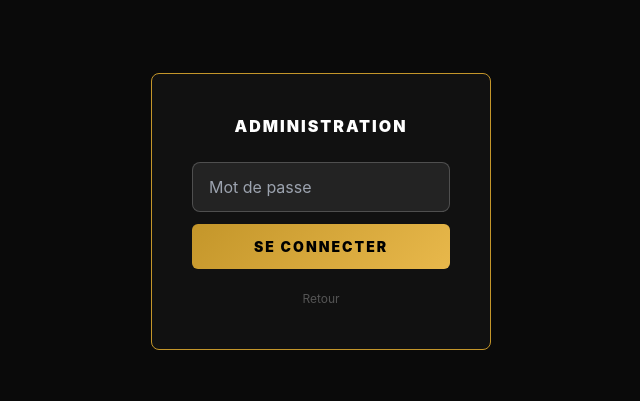
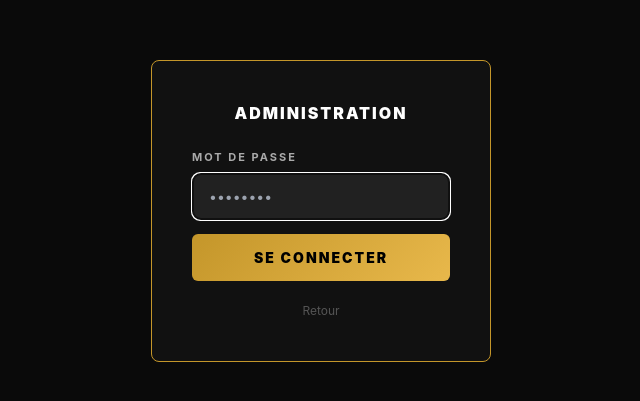
Before and after one commit to acawholesale/aca-wholesale, a Next.js app: page /admin/login in a window 1280 px wide. Shown: the part 189-590 px from the top of the page, without its empty margins (319-959 px from the left). Built offline with nearby package versions, Linux system fonts and the light colour scheme.

Commit message:
Update page.js

```diff
--- a/app/admin/login/page.js
+++ b/app/admin/login/page.js
@@ -24,22 +24,30 @@ export default function AdminLoginPage() {
     <div style={{ minHeight: '100vh', background: '#0a0a0a', display: 'flex', alignItems: 'center', justifyContent: 'center' }}>
       <div style={{ background: '#111', border: '1px solid #C4962A', borderRadius: 8, padding: 40, width: 340 }}>
         <h2 style={{ color: 'white', textAlign: 'center', marginBottom: 24, fontWeight: 900, letterSpacing: 2, textTransform: 'uppercase' }}>Administration</h2>
+
+        <div style={{ marginBottom: 14 }}>
+          <label style={{ display: 'block', color: '#aaa', fontSize: 11, fontWeight: 700, textTransform: 'uppercase', letterSpacing: 2, marginBottom: 8 }}>Mot de passe</label>
           <input
             type="password"
-          placeholder="Mot de passe"
+            placeholder="••••••••"
             value={password}
             onChange={e => setPassword(e.target.value)}
             onKeyDown={e => e.key === 'Enter' && handleLogin()}
-          style={{ width: '100%', padding: '12px 16px', background: 'rgba(255,255,255,0.08)', border: '1px solid rgba(255,255,255,0.2)', borderRadius: 6, color: 'white', fontSize: 16, marginBottom: 12, boxSizing: 'border-box' }}
+            autoFocus
+            style={{ width: '100%', padding: '12px 16px', background: 'rgba(255,255,255,0.07)', border: '1px solid rgba(255,255,255,0.15)', borderRadius: 6, color: 'white', fontSize: 14, boxSizing: 'border-box' }}
           />
+        </div>
+
         {error && <p style={{ color: '#f87171', fontSize: 13, marginBottom: 12, textAlign: 'center' }}>{error}</p>}
+
         <button
           onClick={handleLogin}
-          style={{ width: '100%', padding: '12px 0', background: 'linear-gradient(135deg, #C4962A, #E8B84B)', color: '#000', fontWeight: 900, fontSize: 14, textTransform: 'uppercase', letterSpacing: 2, border: 'none', borderRadius: 6, cursor: 'pointer' }}
+          style={{ width: '100%', padding: '13px 0', background: 'linear-gradient(135deg, #C4962A, #E8B84B)', color: '#000', fontWeight: 900, fontSize: 14, textTransform: 'uppercase', letterSpacing: 2, border: 'none', borderRadius: 6, cursor: 'pointer', marginBottom: 16 }}
         >
           SE CONNECTER
         </button>
-        <div style={{ textAlign: 'center', marginTop: 16 }}>
+
+        <div style={{ textAlign: 'center' }}>
           <button
             onClick={() => { window.location.href = '/connexion' }}
             style={{ background: 'none', border: 'none', color: '#555', fontSize: 12, cursor: 'pointer' }}
```
Lines whose indentation alone changed are shown as unchanged.
